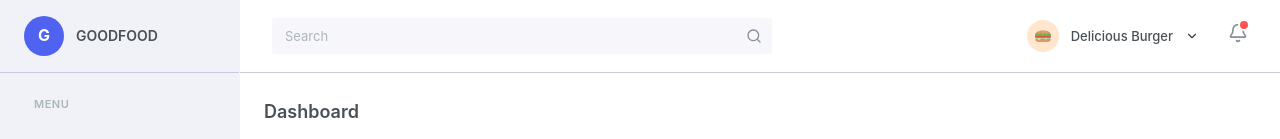
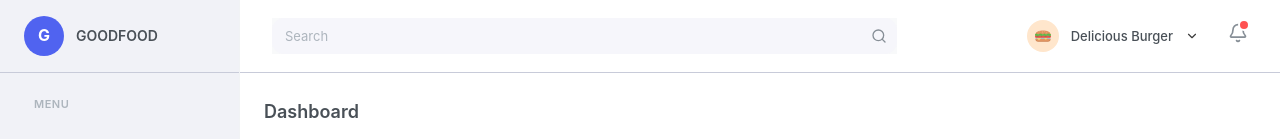
Before and after one commit to chile4coding/good_food, a Next.js app: page / in a window 1280 px wide. Shown: the top 139 px of the page. Built offline with nearby package versions, Linux system fonts and the light colour scheme.

Commit message:
fix: increase maxWidth of search input box to improve layout

```diff
--- a/app/dashboard/components/NavBar.tsx
+++ b/app/dashboard/components/NavBar.tsx
@@ -19,7 +19,7 @@ export default function NavBar() {
       py="md"
       bg="white">
       {/* Search Input */}
-      <Box style={{ flex: 1, maxWidth: 500 }}>
+      <Box style={{ flex: 1, maxWidth: 625 }}>
         <Input
           placeholder="Search"
           rightSection={<Search size={16} color="#868E96" />}
```
